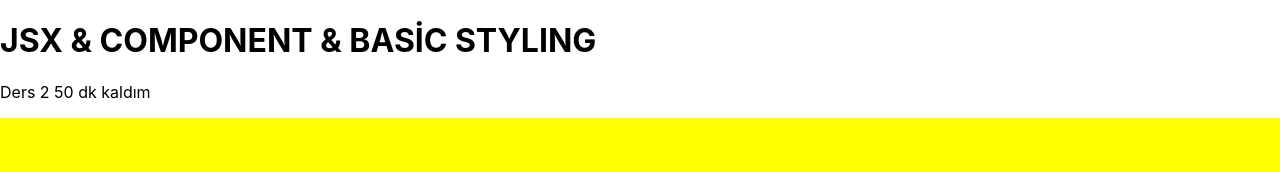
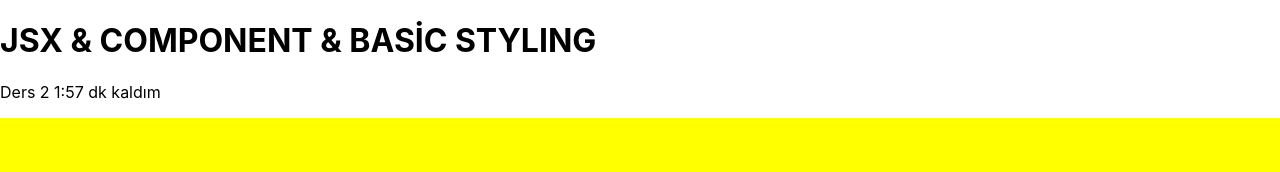
Before and after one commit to mirayengin/REACT_AGAIN, a React (Create React App) app in the folder two_class/component-basicstyling-props/: page / in a window 1280 px wide. Shown: the top 172 px of the page. Built offline with nearby package versions, Linux system fonts and the light colour scheme.

Commit message:
Ders dinlemeyi bitirdim

```diff
--- a/two_class/component-basicstyling-props/src/App.js
+++ b/two_class/component-basicstyling-props/src/App.js
@@ -7,7 +7,7 @@ function App() {
   return (
     <div className="App">
       <h1>JSX & COMPONENT & BASİC STYLING</h1>
-      <p>Ders 2 50 dk kaldım</p>
+      <p>Ders 2 1:57  dk kaldım</p>
       <Header />
       <Footer />
       <Content/>
```
